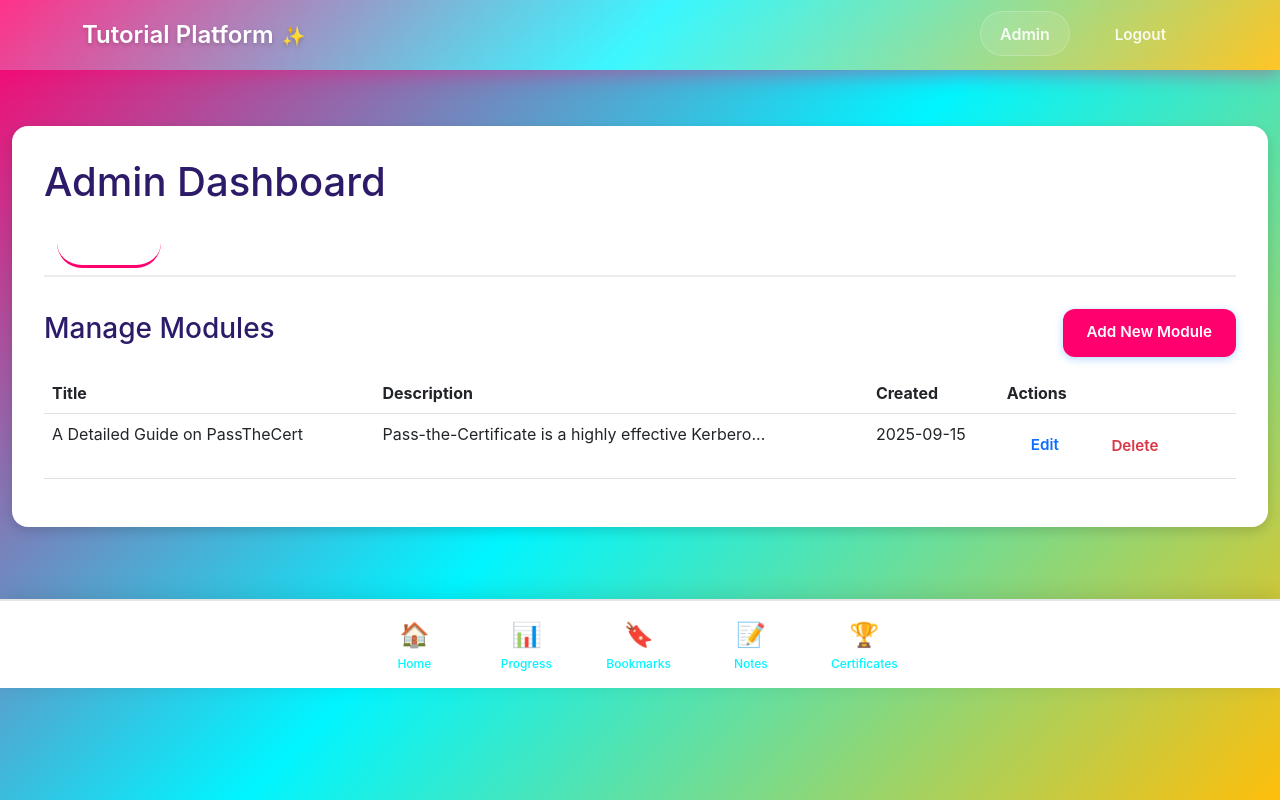
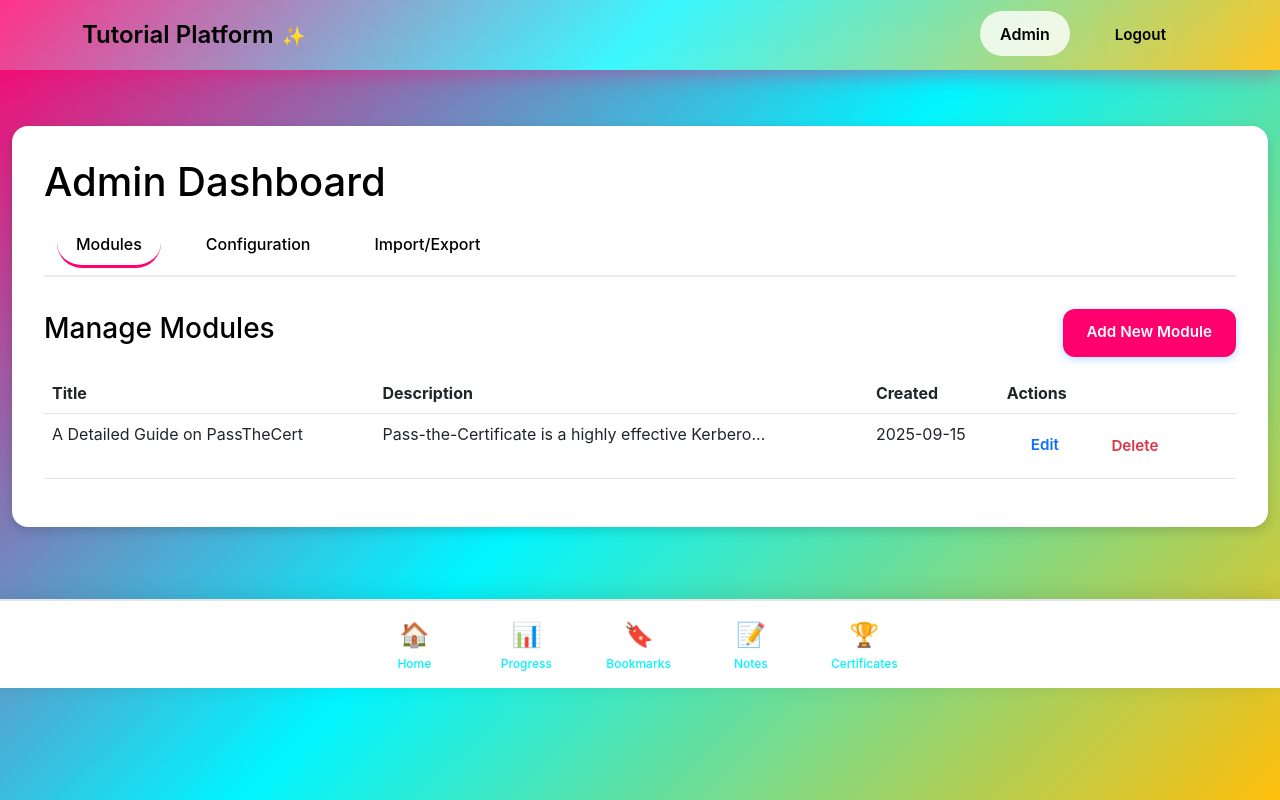
Before and after one commit to julisunkan/LearnMan, a Flask app: page /admin in a window 1280 px wide. Run offline with Flask 3, Linux system fonts and the light colour scheme; the visitor is signed in with stand-in values (Sample User, id 1); some libraries are stand-ins or nearby versions.

Commit message:
Change all text on the website to be black for better readability
Update CSS variables and styles to set text color to black, including navbar elements. Also, update service worker cache name to v4.

Replit-Commit-Author: Agent
Replit-Commit-Session-Id: 322ab8ee-7c9b-4009-abca-fe15c6aa59df
Replit-Commit-Checkpoint-Type: full_checkpoint
Replit-Commit-Screenshot-Url: https://storage.googleapis.com/screenshot-production-us-central1/74be5580-6e75-46a3-b212-3987e1b80763/322ab8ee-7c9b-4009-abca-fe15c6aa59df/faA4MZ5

```diff
--- a/static/css/style.css
+++ b/static/css/style.css
@@ -9,7 +9,7 @@
   --warning-color: #ff8500;
   --info-color: #00d9ff;
   --light-color: #ffffff;
-  --dark-color: #2d1b69;
+  --dark-color: #000000;
   --font-family: -apple-system, BlinkMacSystemFont, 'Segoe UI', 'Roboto', sans-serif;
   --border-radius: 16px;
   --box-shadow: 0 4px 12px rgba(0,0,0,0.15);
@@ -78,8 +78,8 @@ body {
 .navbar-brand {
   font-weight: 800;
   font-size: 1.5rem;
-  color: white !important;
-  text-shadow: 0 2px 4px rgba(0,0,0,0.2);
+  color: black !important;
+  text-shadow: none;
   position: relative;
   z-index: 2;
 }
@@ -92,21 +92,21 @@ body {
 
 .nav-link {
   font-weight: 600;
-  color: rgba(255,255,255,0.9) !important;
+  color: black !important;
   border-radius: 25px;
   padding: 0.6rem 1.2rem !important;
   margin: 0 0.3rem;
   transition: var(--transition);
   position: relative;
   z-index: 2;
-  background: rgba(255,255,255,0.1);
+  background: rgba(255,255,255,0.8);
   backdrop-filter: blur(10px);
   border: 1px solid rgba(255,255,255,0.2);
 }
 
 .nav-link:hover {
-  background: rgba(255,255,255,0.25);
-  color: white !important;
+  background: rgba(255,255,255,0.95);
+  color: black !important;
   transform: translateY(-2px);
   box-shadow: 0 8px 20px rgba(0,0,0,0.2);
 }
--- a/static/sw.js
+++ b/static/sw.js
@@ -1,4 +1,4 @@
-const CACHE_NAME = 'tutorial-platform-v3';
+const CACHE_NAME = 'tutorial-platform-v4';
 const urlsToCache = [
   '/',
   '/static/css/style.css',
```
